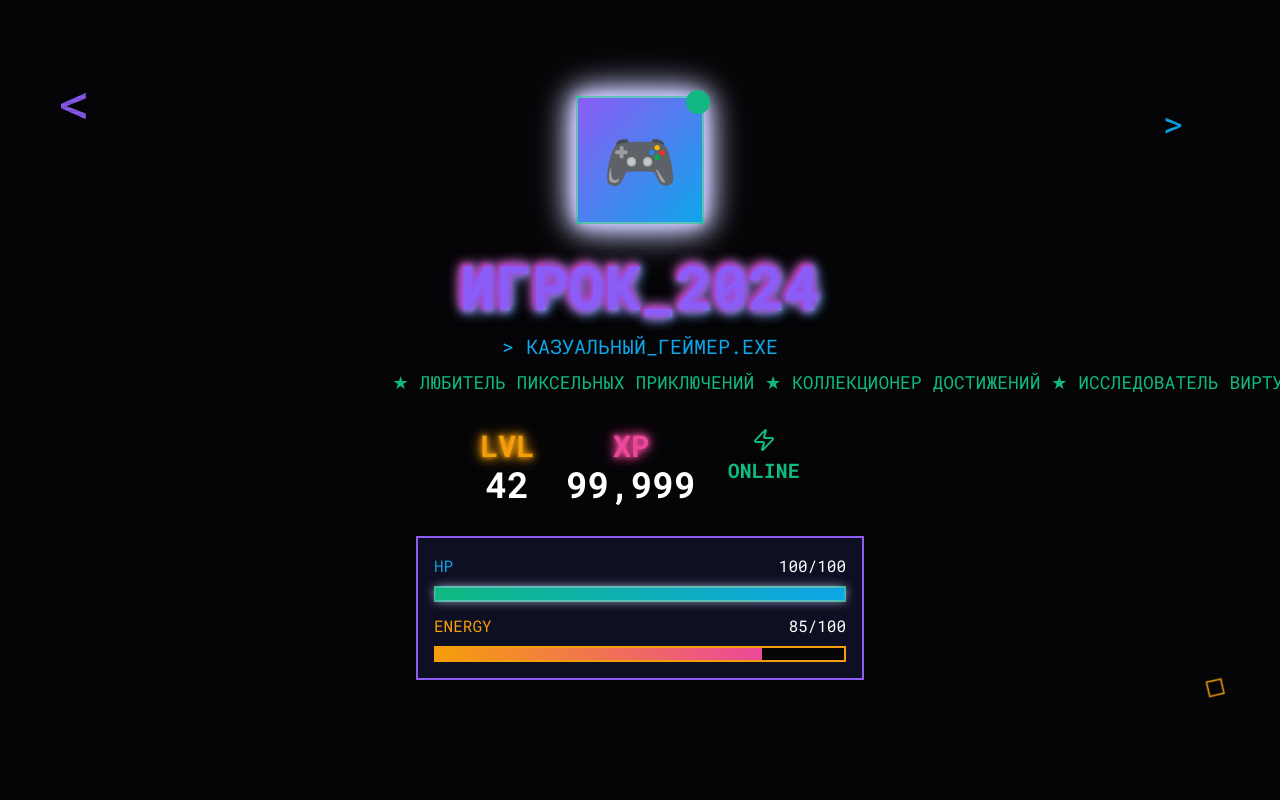
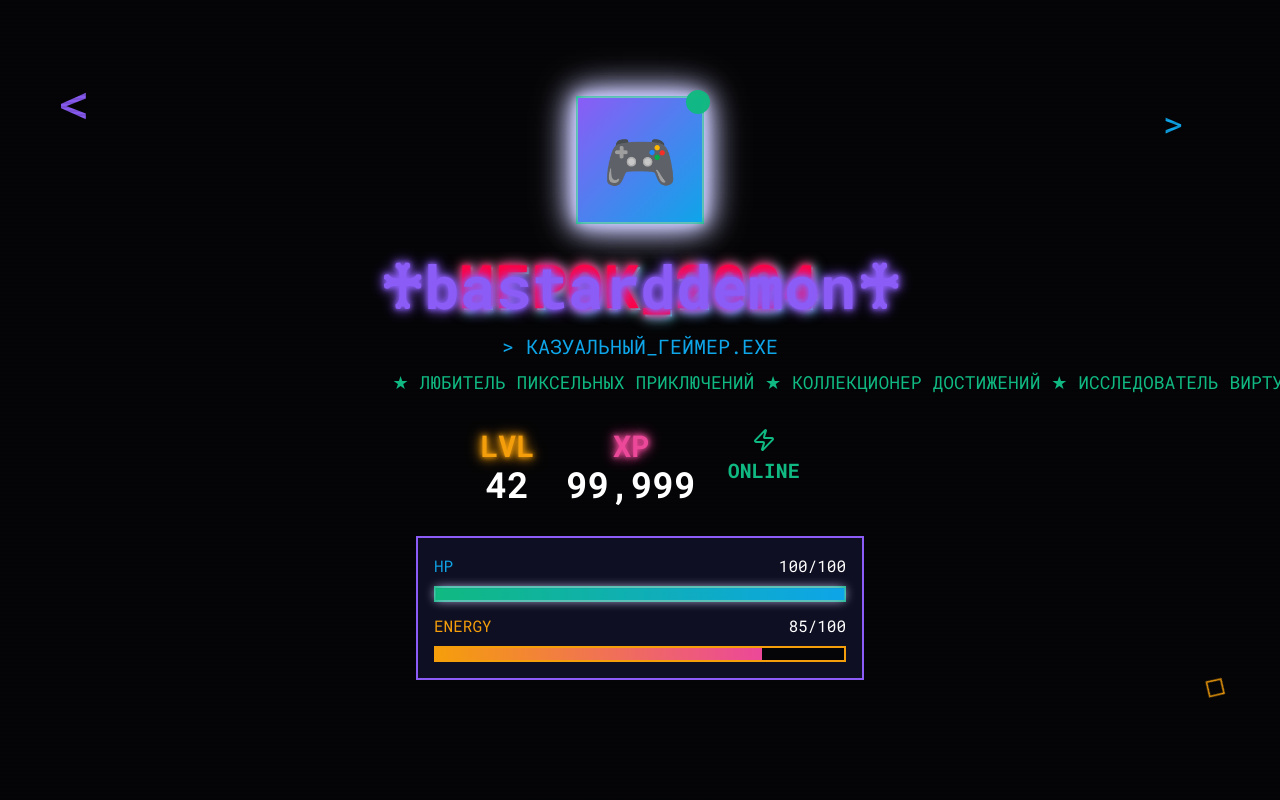
Before and after one commit to pr-poehali-dev/gaming-profile-showcase, a React (Vite) app: page / in a window 1280 px wide. Shown: the top 800 px of the page. Built offline with nearby package versions, Linux system fonts and the light colour scheme.

Commit message:
Обновление 1 компонентов

```diff
--- a/src/components/HeroSection.tsx
+++ b/src/components/HeroSection.tsx
@@ -33,7 +33,7 @@ const HeroSection = () => {
           className="text-6xl font-bold mb-4 neon-text text-retro-purple glitch-text"
           data-text="ИГРОК_2024"
         >
-          ИГРОК_2024
+          ♰bastarddemon♰
         </h1>
 
         <div className="text-retro-cyan text-xl mb-2 font-mono">
```
